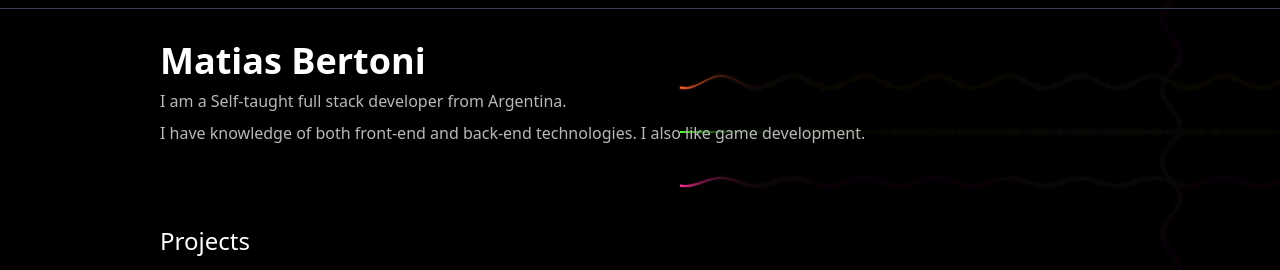
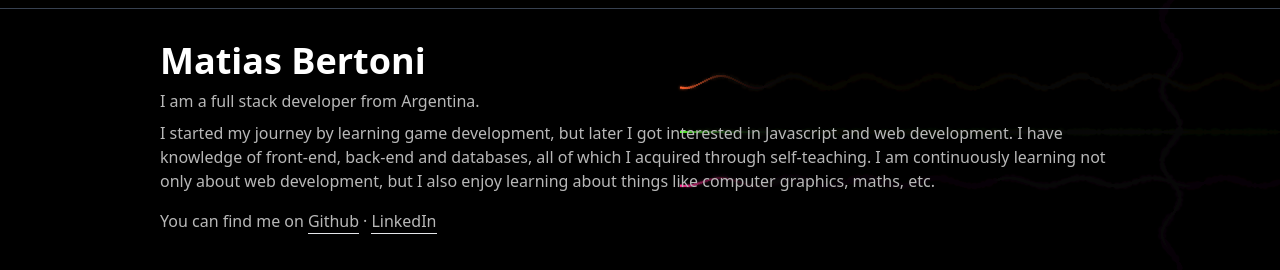
Before and after one commit to Agreatdayforfreedom/me, an Astro site: page / in a window 1280 px wide. Shown: the part 39-309 px from the top of the page. Built offline with nearby package versions, Linux system fonts and the light colour scheme; Astro itself is replaced by a stand-in of ours.

Commit message:
extending info

```diff
--- a/src/layouts/Layout.astro
+++ b/src/layouts/Layout.astro
@@ -47,13 +47,17 @@ const { title } = Astro.props;
     animation: fade-in-up 1s forwards;
   }
 
-  .fade-in-up-delay {
+  .delay-02 {
     animation-delay: .2s;
+  }
+
+  .delay-03{
+    animation-delay: .3s;
   }
   @keyframes fade-in-up {
     from {
       opacity: 0;
-      transform: translateY(40px);
+      transform: translateY(20px);
     }
     to {
       opacity: 1;
--- a/src/pages/index.astro
+++ b/src/pages/index.astro
@@ -79,12 +79,18 @@ const projects: Project[] = [
         <div class="space-y-20">
           <section class="text-[#b8b8b8] space-y-2">
             <h1 class="fade-in-up text-4xl font-semibold text-white">Matias Bertoni</h1>
-            <p class="fade-in-up fade-in-up-delay">
-              I am a Self-taught full stack developer from Argentina.
+            <p class="fade-in-up delay-02">
+              I am a full stack developer from Argentina.
             </p>
-            <p class="fade-in-up fade-in-up-delay">
-              I have knowledge of both front-end and back-end technologies. I also like game development.
+            <p class="fade-in-up delay-02">
+              I started my journey by learning game development, but later I got interested in Javascript and web development. I have knowledge of front-end, back-end and databases, all of which I acquired through self-teaching. I am continuously learning not only about web development, but I also enjoy learning about things like computer graphics, maths, etc.
             </p>
+            <div class="flex pt-2 space-x-1 fade-in-up delay-03">
+              <p>You can find me on</p>
+              <a href="http://github.com/Agreatdayforfreedom" target="_blank" class="border-b hover:border-slate-500 hover:text-white cursor-pointer transition-colors">Github</a>
+              <span>&#183;</span>
+              <p class="border-b hover:border-slate-500 hover:text-white cursor-pointer transition-colors">LinkedIn</p>
+            </div>
           </section>
 
           <section class="flex flex-col">
```
